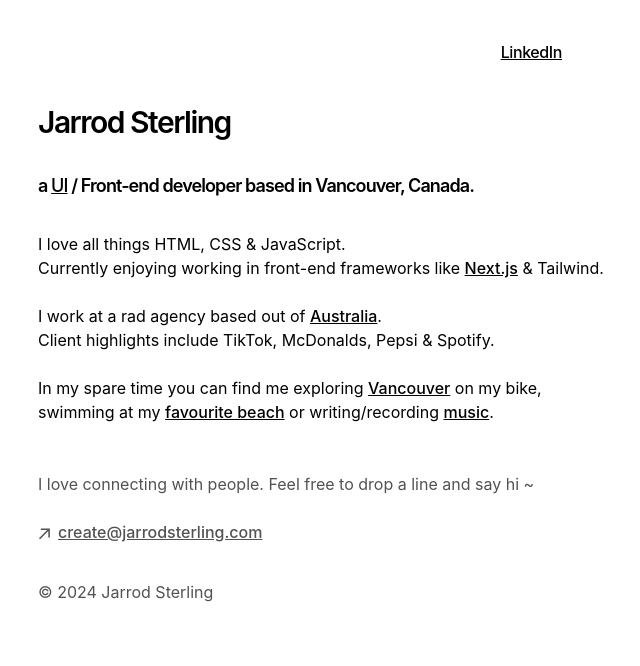
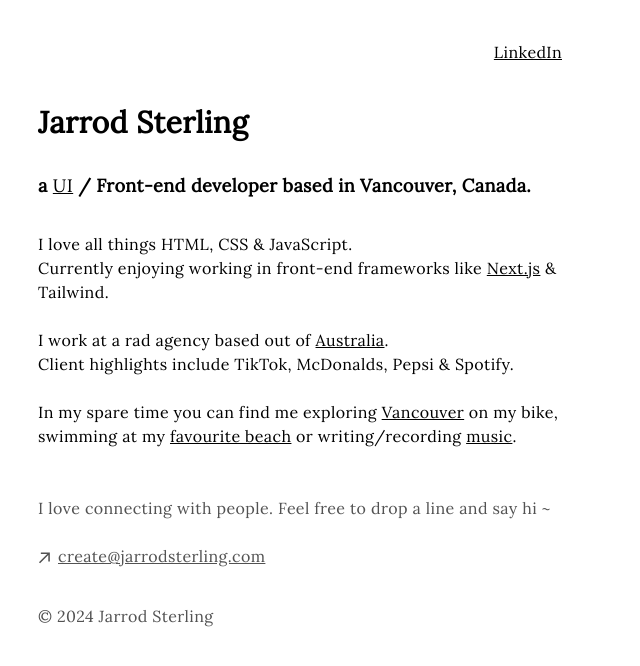
Before and after one commit to vancouver-dev/jarrodsterling.com, a Next.js app: page / in a window 1280 px wide. Shown: the top 666 px of the page, without its empty margins (314-954 px from the left). Built offline with nearby package versions, Linux system fonts and the light colour scheme.

Commit message:
google font

```diff
--- a/app/components/nav.tsx
+++ b/app/components/nav.tsx
@@ -8,7 +8,7 @@ const navItems = {
 
 export function Navbar() {
   return (
-    <aside className="-ml-[8px] mb-8 tracking-tight">
+    <aside className="-ml-[8px] mb-8">
       <div className="lg:sticky lg:top-20">
         <nav
           className="flex flex-row-reverse relative px-0 pb-0 fade md:overflow-auto scroll-pr-6 md:relative"
--- a/app/global.css
+++ b/app/global.css
@@ -88,19 +88,19 @@ html {
 }
 
 .prose h1 {
-  @apply text-4xl font-medium tracking-tight mt-6 mb-2;
+  @apply text-4xl font-medium mt-6 mb-2;
 }
 
 .prose h2 {
-  @apply text-xl font-medium tracking-tight mt-6 mb-2;
+  @apply text-xl font-medium mt-6 mb-2;
 }
 
 .prose h3 {
-  @apply text-xl font-medium tracking-tight mt-6 mb-2;
+  @apply text-xl font-medium mt-6 mb-2;
 }
 
 .prose h4 {
-  @apply text-lg font-medium tracking-tight mt-6 mb-2;
+  @apply text-lg font-medium mt-6 mb-2;
 }
 
 .prose strong {
--- a/app/layout.tsx
+++ b/app/layout.tsx
@@ -6,6 +6,14 @@ import { Navbar } from './components/nav'
 import { Analytics } from '@vercel/analytics/react'
 import { SpeedInsights } from '@vercel/speed-insights/next'
 import Footer from "./components/footer"
+import { Lora } from "next/font/google"
+
+const lora = Lora({
+  subsets: ["latin"],
+  display: "swap",
+  variable: "--font-roboto",
+  weight: ["400"],
+})
 
 export const metadata: Metadata = {
   title: {
@@ -34,7 +42,7 @@ export const metadata: Metadata = {
   },
 }
 
-const cx = (...classes) => classes.filter(Boolean).join(' ')
+const cx = (...classes) => classes.filter(Boolean).join(" ")
 
 export default function RootLayout({
   children,
@@ -45,12 +53,14 @@ export default function RootLayout({
     <html
       lang="en"
       className={cx(
-        'text-black bg-white dark:text-white dark:bg-black',
+        "text-black bg-white dark:text-white dark:bg-black tracking-wide",
         GeistSans.variable,
         GeistMono.variable
       )}
     >
-      <body className="antialiased max-w-xl mx-8 mt-8 mx-auto">
+      <body
+        className={`mx-auto ${lora.className} antialiased max-w-xl mx-8 mt-8`}
+      >
         <main className="flex-auto min-w-0 mt-6 flex flex-col px-8 md:px-0">
           <Navbar />
           {children}
--- a/app/not-found.tsx
+++ b/app/not-found.tsx
@@ -1,7 +1,7 @@
 export default function NotFound() {
   return (
     <section>
-      <h1 className="mb-8 text-2xl font-semibold tracking-tighter">404</h1>
+      <h1 className="mb-8 text-2xl font-semibold">404</h1>
       <p className="mb-4">404</p>
     </section>
   )
--- a/app/page.tsx
+++ b/app/page.tsx
@@ -1,10 +1,8 @@
 export default function Page() {
   return (
     <section>
-      <h1 className="mb-8 text-3xl font-semibold tracking-tighter">
-        Jarrod Sterling
-      </h1>
-      <h4 className="mb-8 text-lg font-semibold tracking-tighter">
+      <h1 className="mb-8 text-3xl font-semibold">Jarrod Sterling</h1>
+      <h4 className="mb-8 text-lg font-semibold">
         {`a `}
         <a
           href="https://www.simplilearn.com/what-is-a-ui-developer-and-what-skills-are-required-article"
```
